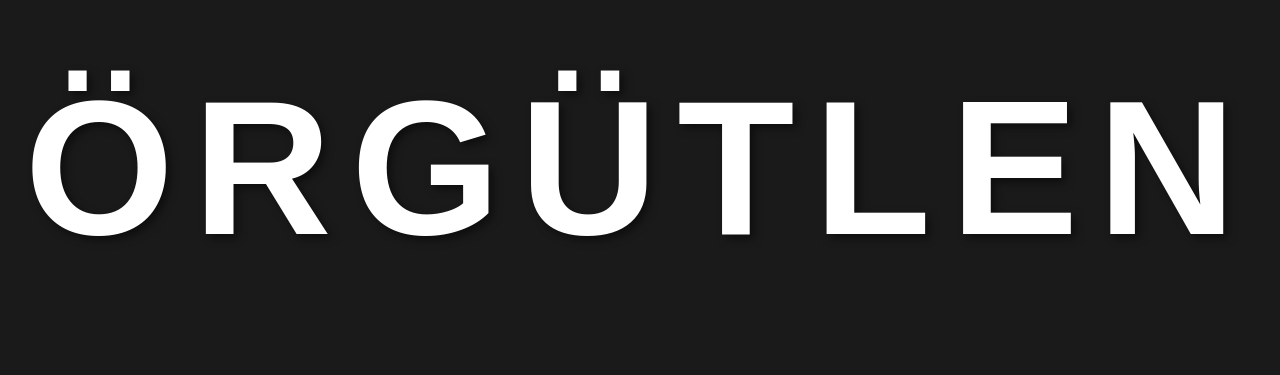
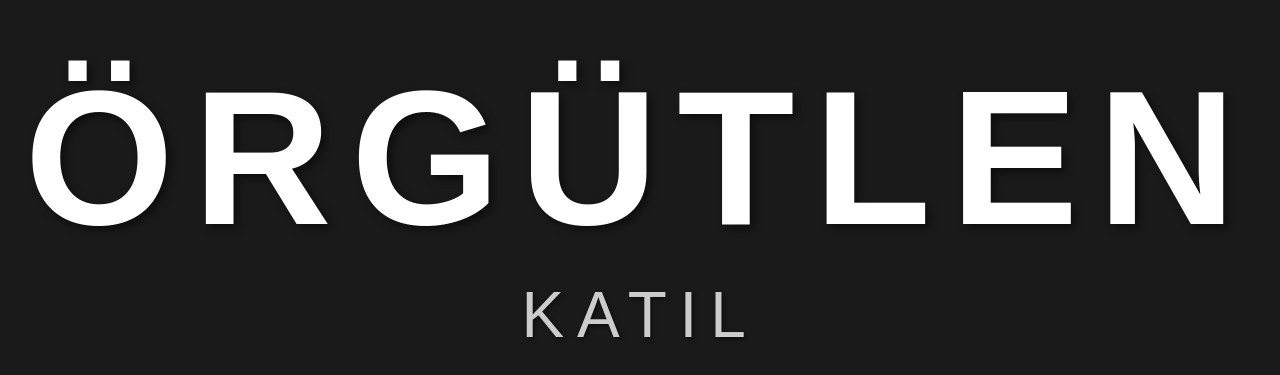
Before and after one commit to yagiz20Z/orgutlen, a plain HTML site: page index.html in a window 1280 px wide. Shown: the part 233-608 px from the top of the page. Drawn offline with Linux system fonts and the light colour scheme.

Commit message:
degisiklik

```diff
--- a/index.html
+++ b/index.html
@@ -18,9 +18,11 @@
         /* İçeriği dikey ve yatay olarak ortalamak için bir container */
         .container {
             display: flex;
+            flex-direction: column;  /* Elemanları dikey olarak sırala */
             justify-content: center; /* Yatayda ortala */
-            align-items: center;    /* Dikeyde ortala */
+            align-items: center;     /* Dikeyde ortala */
             height: 100%;
+            text-align: center;      /* Metinlerin kendi içinde de ortalı olmasını sağla */
         }
 
         /* "ÖRGÜTLEN" metni için stil */
@@ -30,6 +32,18 @@
             text-transform: uppercase; /* Tüm harfleri büyük yapar */
             text-shadow: 4px 4px 8px rgba(0, 0, 0, 0.5); /* Metne gölge efekti */
             letter-spacing: 0.1em; /* Harfler arası boşluk */
+            margin-bottom: 0; /* Altındaki metinle boşluğu azaltmak için */
+        }
+
+        /* "katıl" metni için stil */
+        p {
+            font-size: 5vw; /* Örgütlen yazısından daha küçük */
+            font-weight: normal;
+            text-transform: uppercase;
+            letter-spacing: 0.2em; /* Harf aralığını biraz daha açabiliriz */
+            color: #cccccc; /* Ana metinden biraz daha soluk bir renk */
+            margin-top: 10px; /* Üstündeki başlıkla arasında biraz boşluk bırak */
+            text-shadow: 2px 2px 4px rgba(0, 0, 0, 0.5);
         }
 
         /* Daha küçük ekranlar için font boyutunu biraz daha yönetilebilir hale getirelim */
@@ -37,12 +51,16 @@
             h1 {
                 font-size: 20vw;
             }
+            p {
+                font-size: 7vw;
+            }
         }
     </style>
 </head>
 <body>
     <div class="container">
         <h1>ÖRGÜTLEN</h1>
+        <p>katıl</p>
     </div>
 </body>
 </html>
```
